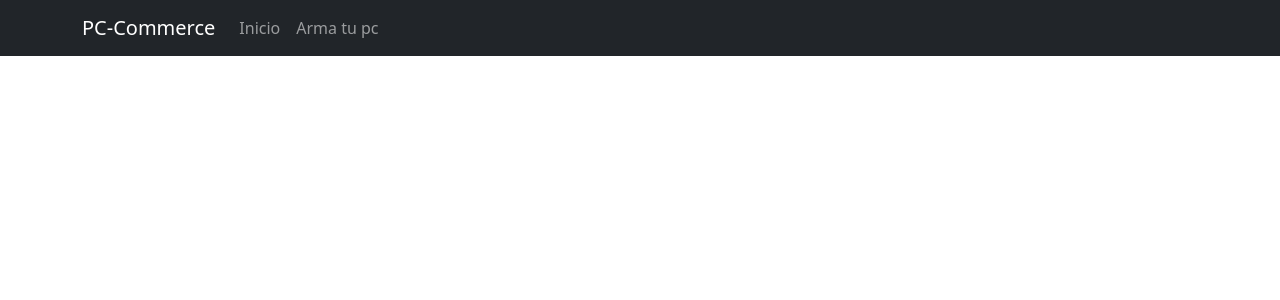
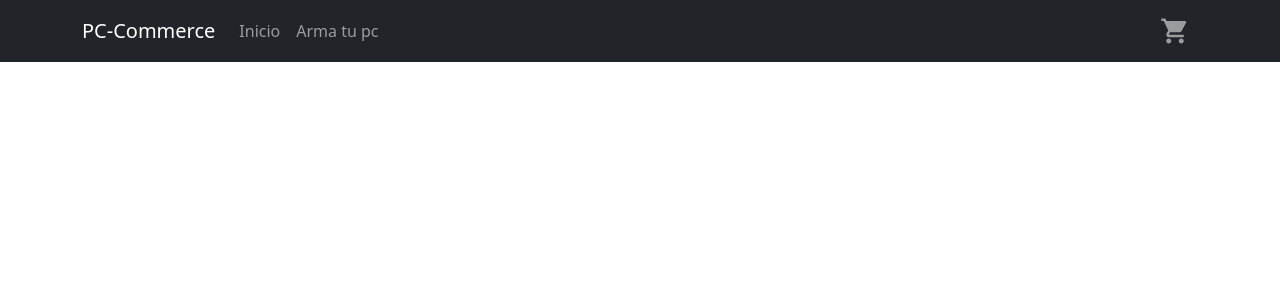
Before and after one commit to grvalenzuela/EcommerceREACT-Valenzuela, a React (Vite) app: page / in a window 1280 px wide. Shown: the top 300 px of the page. Built offline with nearby package versions, Linux system fonts and the light colour scheme.

Commit message:
Agrega react-icons, agrega carrito a navbar

```diff
--- a/package.json
+++ b/package.json
@@ -11,7 +11,8 @@
     "bootstrap": "^5.1.3",
     "react": "^17.0.2",
     "react-bootstrap": "^2.2.0",
-    "react-dom": "^17.0.2"
+    "react-dom": "^17.0.2",
+    "react-icons": "^4.3.1"
   },
   "devDependencies": {
     "@vitejs/plugin-react": "^1.0.7",
--- a/src/componentes/NavBar/NavBar.jsx
+++ b/src/componentes/NavBar/NavBar.jsx
@@ -3,7 +3,7 @@ import Container from "react-bootstrap/Container";
 import Nav from "react-bootstrap/Nav";
 import Navbar from "react-bootstrap/Navbar";
 //import NavDropdown from "react-bootstrap/NavDropdown";
-//import Widget from '../Widget/Widget'
+import Widget from "../Widget/Widget";
 
 function NavBar() {
   //console.log(props)
@@ -18,11 +18,11 @@ function NavBar() {
               <Nav.Link href="#">Inicio</Nav.Link>
               <Nav.Link href="#">Arma tu pc</Nav.Link>
             </Nav>
-            {/* <Nav>
+            <Nav>
               <Nav.Link eventKey={2} href="#memes">
                 <Widget />
               </Nav.Link>
-            </Nav> */}
+            </Nav>
           </Navbar.Collapse>
         </Container>
       </Navbar>
--- /dev/null
+++ b/src/componentes/Widget/Widget.jsx
@@ -0,0 +1,8 @@
+import React from "react";
+import { MdShoppingCart } from "react-icons/md";
+
+function Widget() {
+  return <MdShoppingCart size={30} />;
+}
+
+export default Widget;
```
Also changed, not shown: 1 other file (tests, documents, lock files or other folders).
